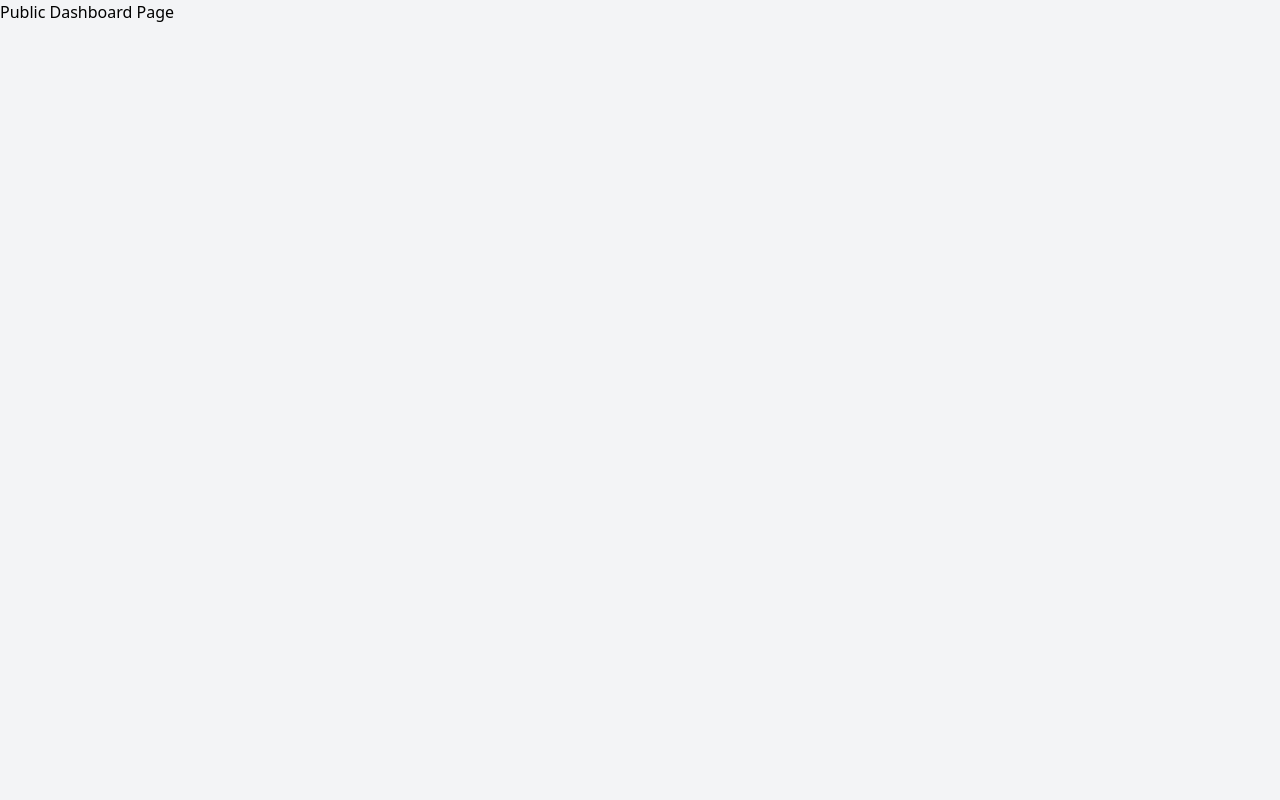
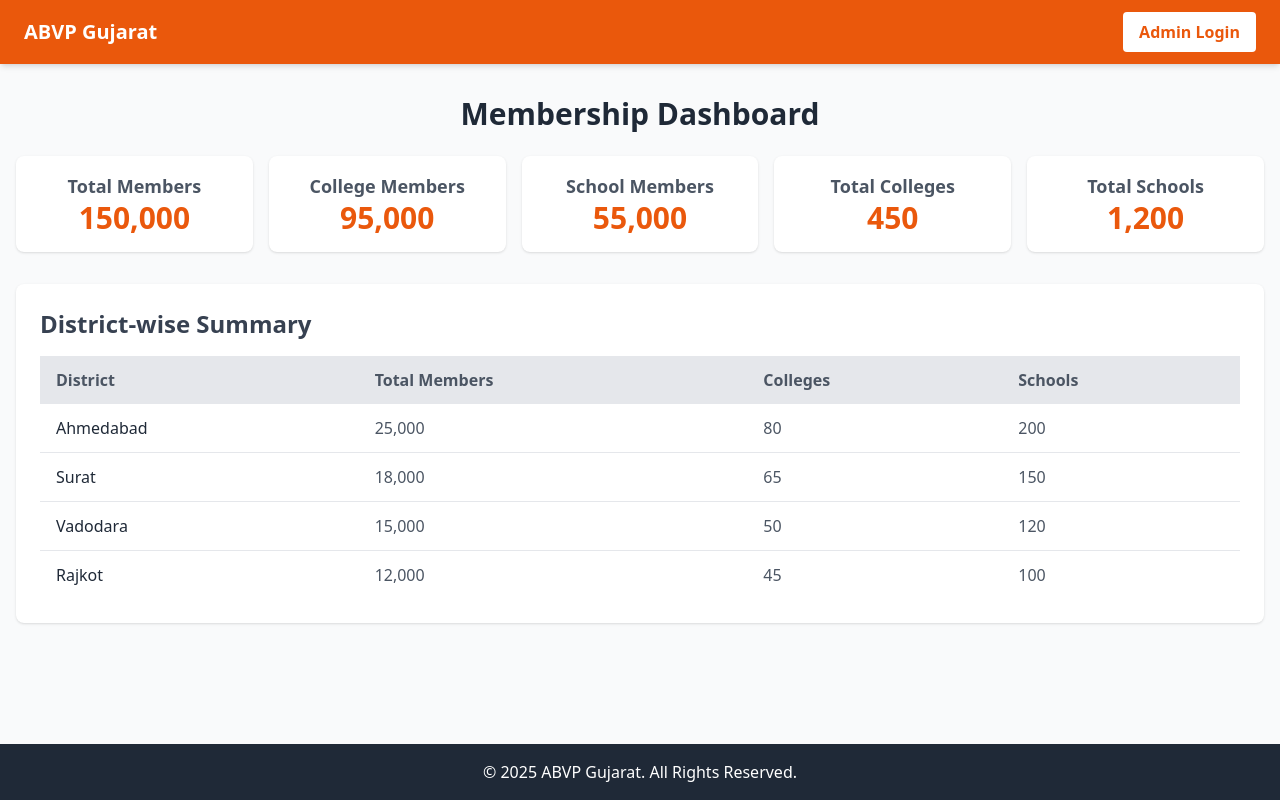
Before and after one commit to keshavkumar11/abvp_gujarat_dashboard_frontend, a React (Create React App) app: page / in a window 1280 px wide. Built offline with nearby package versions, Linux system fonts and the light colour scheme.

Commit message:
feat(ui): build static homepage with layout and table

```diff
--- a/src/App.js
+++ b/src/App.js
@@ -1,12 +1,17 @@
+// src/App.js
 import AppRoutes from './routes/AppRoutes';
+import Navbar from './components/layout/Navbar';
+import Footer from './components/layout/Footer';
 
 function App() {
   return (
-    <>
-    <div className="bg-gray-100 min-h-screen">
-      <AppRoutes/>
+    <div className="flex flex-col min-h-screen bg-gray-50">
+      <Navbar />
+      <main className="flex-grow container mx-auto px-4 py-8">
+        <AppRoutes />
+      </main>
+      <Footer />
     </div>
-    </>
   );
 }
 
--- a/src/components/layout/Footer.js
+++ b/src/components/layout/Footer.js
@@ -0,0 +1,13 @@
+// src/components/layout/Footer.js
+const Footer = () => {
+  const currentYear = new Date().getFullYear();
+  return (
+    <footer className="bg-gray-800 text-white py-4 mt-8">
+      <div className="container mx-auto text-center">
+        <p>&copy; {currentYear} ABVP Gujarat. All Rights Reserved.</p>
+      </div>
+    </footer>
+  );
+};
+
+export default Footer;
--- a/src/components/layout/Navbar.js
+++ b/src/components/layout/Navbar.js
@@ -0,0 +1,19 @@
+// src/components/layout/Navbar.js
+import { Link } from 'react-router-dom';
+
+const Navbar = () => {
+  return (
+    <nav className="bg-orange-600 shadow-md">
+      <div className="container mx-auto px-6 py-3 flex justify-between items-center">
+        <Link to="/" className="text-xl font-bold text-white">
+          ABVP Gujarat
+        </Link>
+        <Link to="/login" className="bg-white text-orange-600 font-semibold py-2 px-4 rounded hover:bg-orange-100 transition duration-300">
+          Admin Login
+        </Link>
+      </div>
+    </nav>
+  );
+};
+
+export default Navbar;
--- a/src/pages/HomePage.js
+++ b/src/pages/HomePage.js
@@ -1,5 +1,79 @@
+// src/pages/HomePage.js
 const HomePage = () => {
-    return <h1>Public Dashboard Page</h1>
-}
+  // Dummy data for now
+  const gujaratSummary = {
+    totalMembers: 150000,
+    collegeMembers: 95000,
+    schoolMembers: 55000,
+    colleges: 450,
+    schools: 1200,
+  };
+
+  const districtData = [
+    { district: 'Ahmedabad', totalMembers: 25000, colleges: 80, schools: 200 },
+    { district: 'Surat', totalMembers: 18000, colleges: 65, schools: 150 },
+    { district: 'Vadodara', totalMembers: 15000, colleges: 50, schools: 120 },
+    { district: 'Rajkot', totalMembers: 12000, colleges: 45, schools: 100 },
+  ];
+
+  return (
+    <div>
+      <h1 className="text-3xl font-bold text-gray-800 mb-6 text-center">
+        Membership Dashboard
+      </h1>
+
+      {/* Summary Cards */}
+      <div className="grid grid-cols-1 md:grid-cols-3 lg:grid-cols-5 gap-4 mb-8">
+        <div className="bg-white p-4 rounded-lg shadow text-center">
+          <h3 className="text-lg font-semibold text-gray-600">Total Members</h3>
+          <p className="text-3xl font-bold text-orange-600">{gujaratSummary.totalMembers.toLocaleString()}</p>
+        </div>
+         <div className="bg-white p-4 rounded-lg shadow text-center">
+          <h3 className="text-lg font-semibold text-gray-600">College Members</h3>
+          <p className="text-3xl font-bold text-orange-600">{gujaratSummary.collegeMembers.toLocaleString()}</p>
+        </div>
+         <div className="bg-white p-4 rounded-lg shadow text-center">
+          <h3 className="text-lg font-semibold text-gray-600">School Members</h3>
+          <p className="text-3xl font-bold text-orange-600">{gujaratSummary.schoolMembers.toLocaleString()}</p>
+        </div>
+        <div className="bg-white p-4 rounded-lg shadow text-center">
+          <h3 className="text-lg font-semibold text-gray-600">Total Colleges</h3>
+          <p className="text-3xl font-bold text-orange-600">{gujaratSummary.colleges.toLocaleString()}</p>
+        </div>
+        <div className="bg-white p-4 rounded-lg shadow text-center">
+          <h3 className="text-lg font-semibold text-gray-600">Total Schools</h3>
+          <p className="text-3xl font-bold text-orange-600">{gujaratSummary.schools.toLocaleString()}</p>
+        </div>
+      </div>
+
+      {/* District Table */}
+      <div className="bg-white p-6 rounded-lg shadow">
+        <h2 className="text-2xl font-bold text-gray-700 mb-4">District-wise Summary</h2>
+        <div className="overflow-x-auto">
+          <table className="min-w-full bg-white">
+            <thead className="bg-gray-200">
+              <tr>
+                <th className="py-3 px-4 text-left font-semibold text-gray-600">District</th>
+                <th className="py-3 px-4 text-left font-semibold text-gray-600">Total Members</th>
+                <th className="py-3 px-4 text-left font-semibold text-gray-600">Colleges</th>
+                <th className="py-3 px-4 text-left font-semibold text-gray-600">Schools</th>
+              </tr>
+            </thead>
+            <tbody className="divide-y divide-gray-200">
+              {districtData.map((item) => (
+                <tr key={item.district} className="hover:bg-gray-50">
+                  <td className="py-3 px-4 font-medium text-gray-800">{item.district}</td>
+                  <td className="py-3 px-4 text-gray-600">{item.totalMembers.toLocaleString()}</td>
+                  <td className="py-3 px-4 text-gray-600">{item.colleges}</td>
+                  <td className="py-3 px-4 text-gray-600">{item.schools}</td>
+                </tr>
+              ))}
+            </tbody>
+          </table>
+        </div>
+      </div>
+    </div>
+  );
+};
 
 export default HomePage;
```
